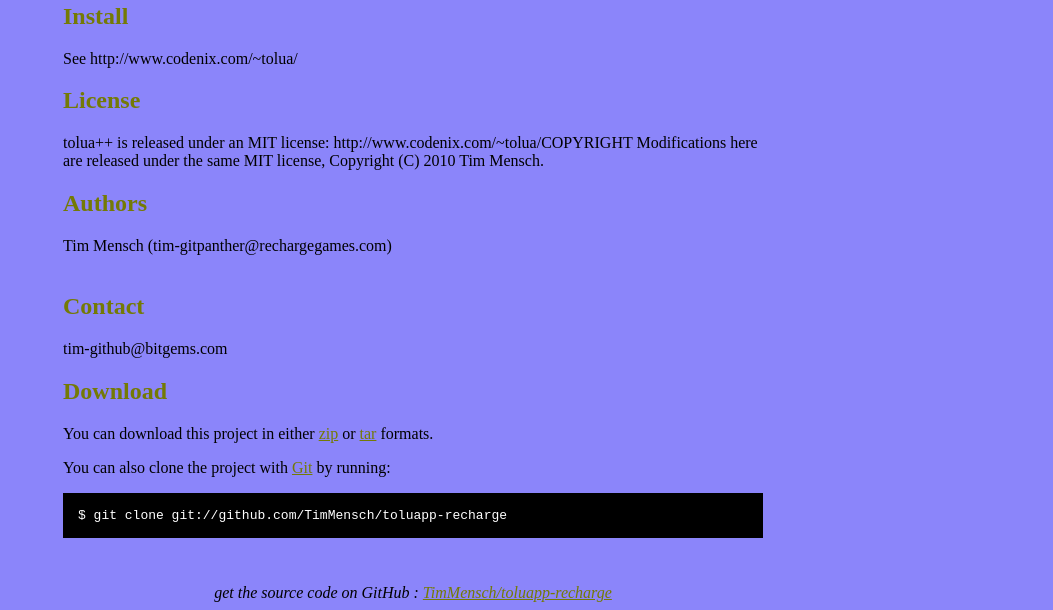
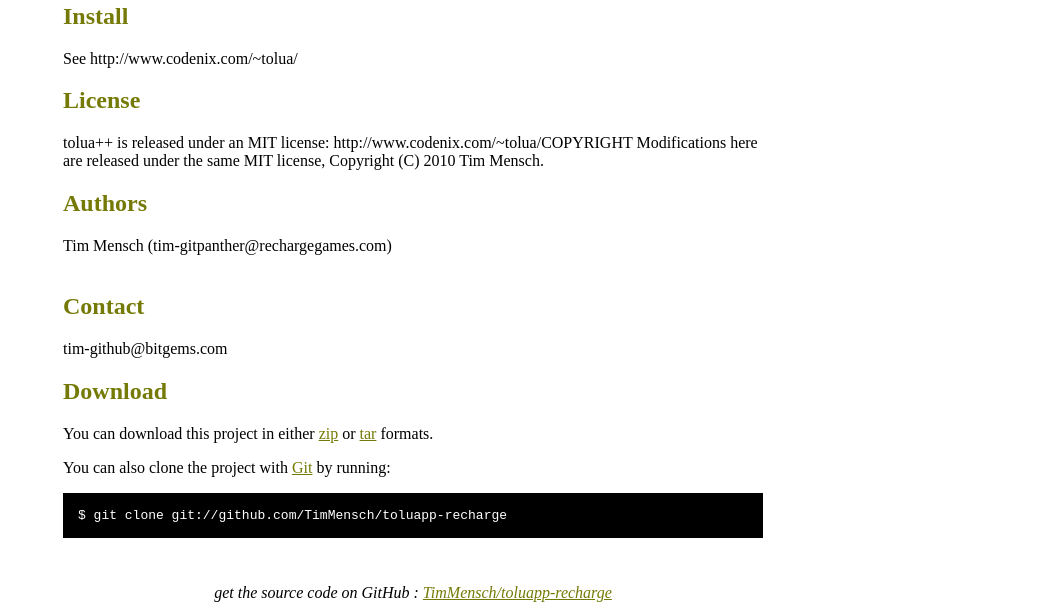
Before and after one commit to TimMensch/toluapp-recharge, a plain HTML site: page index.html in a window 1280 px wide. Shown: the part 316-926 px from the top of the page, without its empty margins (227-1280 px from the left). Drawn offline with Linux system fonts and the light colour scheme.

Commit message:
Change background color

```diff
--- a/index.html
+++ b/index.html
@@ -10,7 +10,7 @@
 	<style type="text/css">
 		body {
   		margin-top: 1.0em;
-  		background-color: #8b85fa;
+  		background-color: #FFFFFF;
 		  font-family: "Helvetica,Arial,FreeSans";
   		color: #000000;
     }
```
